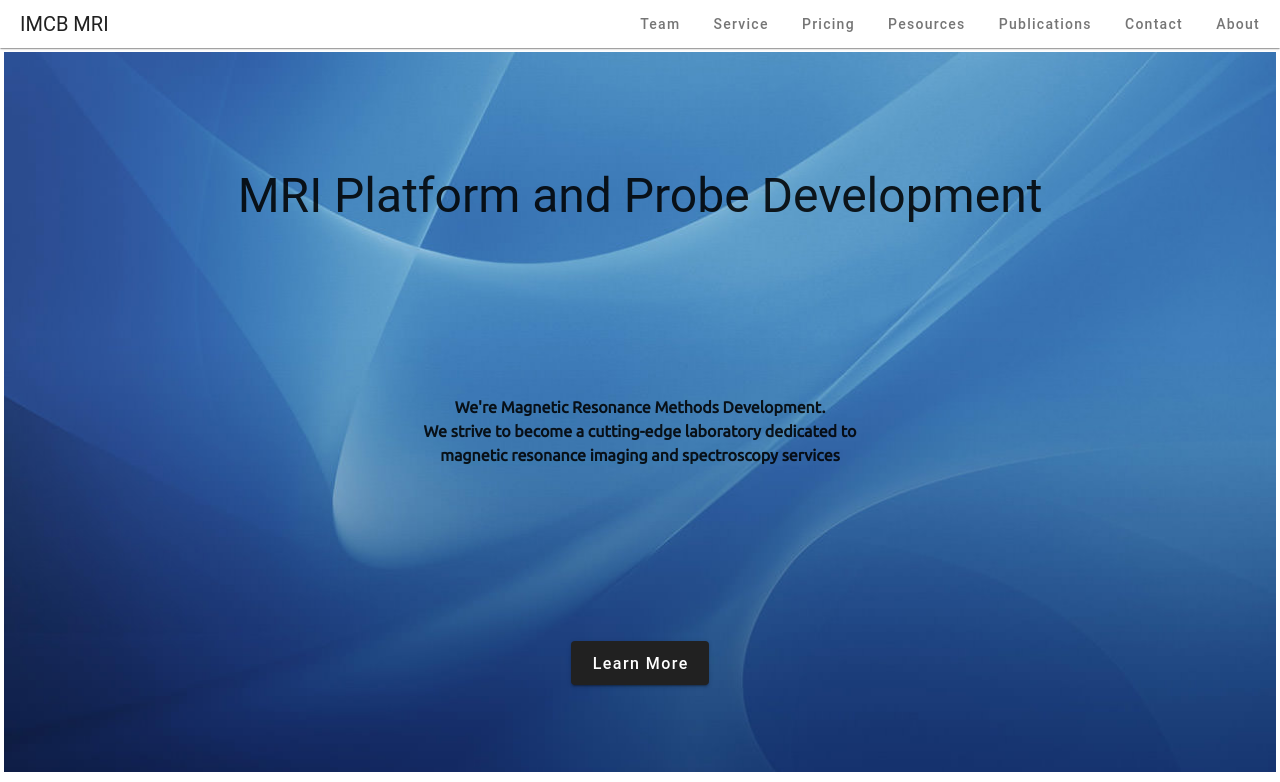
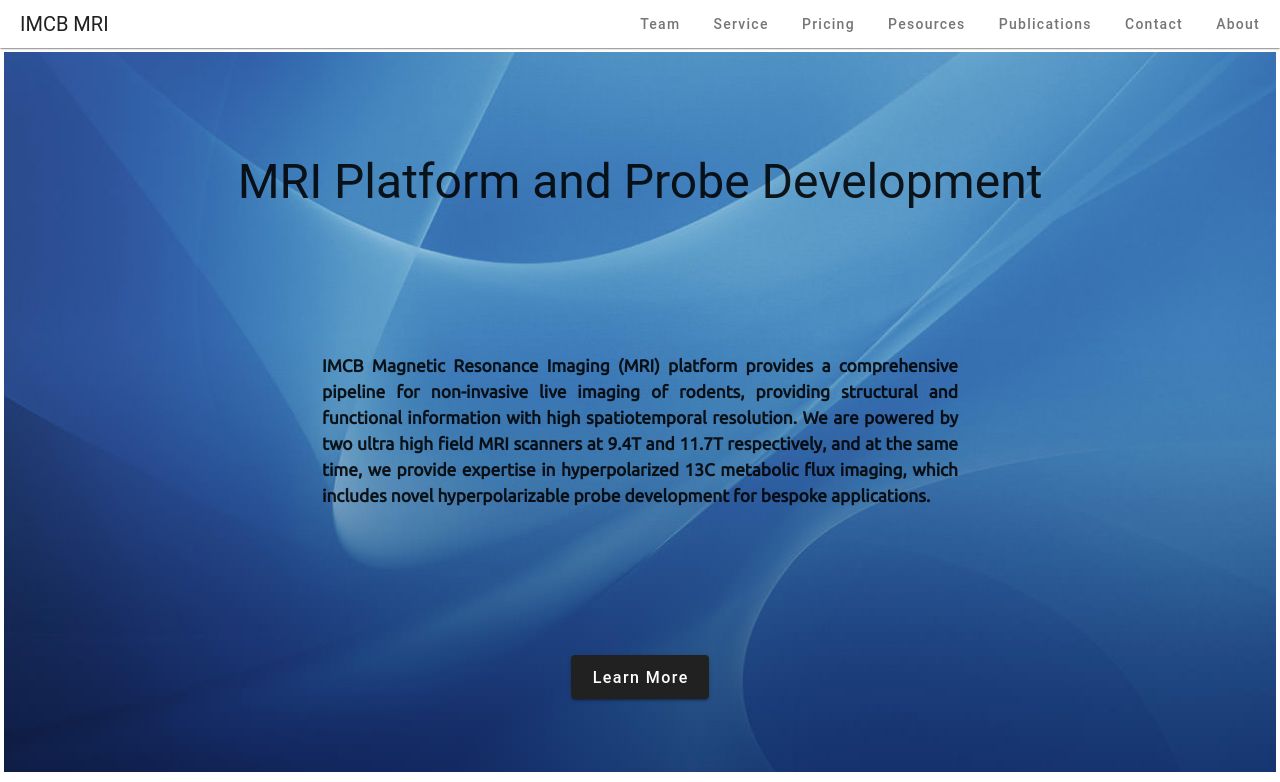
Before and after one commit to mrmdlab/mrmdlab.github.io, a Vue app: page / in a window 1280 px wide. Shown: the top 782 px of the page. Built offline with nearby package versions, Linux system fonts and the light colour scheme.

Commit message:
update Home description

```diff
--- a/src/views/Home.vue
+++ b/src/views/Home.vue
@@ -1,10 +1,8 @@
 <template>
   <v-row id="slogan" class="d-flex flex-column justify-space-around align-center">
     <h1 class="text-h3 mt-8">MRI Platform and Probe Development</h1>
-    <div class="text-center ubuntu font-weight-bold">
-      <p>We're Magnetic Resonance Methods Development.</p>
-      <p>We strive to become a cutting-edge laboratory dedicated to </p>
-      <p>magnetic resonance imaging and spectroscopy services</p>
+    <div id="desc" class="text-justify ubuntu font-weight-bold">
+      <p>IMCB Magnetic Resonance Imaging (MRI) platform provides a comprehensive pipeline for non-invasive live imaging of rodents, providing structural and functional information with high spatiotemporal resolution. We are powered by two ultra high field MRI scanners at 9.4T and 11.7T respectively, and at the same time, we provide expertise in hyperpolarized 13C metabolic flux imaging, which includes novel hyperpolarizable probe development for bespoke applications.</p>
     </div>
     <v-btn size="large" @click="$router.push('/service')" theme="dark">Learn More</v-btn>
   </v-row>
@@ -62,6 +60,11 @@ points.value.forEach((pnt) => {
   height: 90vh;
 }
 
+#desc {
+  max-width: 50%;
+  font-size: 13pt;
+}
+
 .photo {
   height: 85vh;
 }
--- a/src/views/Team.vue
+++ b/src/views/Team.vue
@@ -32,7 +32,7 @@ export default {
                     position: "Platform Lead",
                     imgUrl: import("@/assets/photos/QX.webp"),
                     email: "ong_qunxiang@imcb.a-star.edu.sg",
-                    description: "Dr. Ong received his PhD in Chemical Biology from Stanford University, where he invented novel optogenetic tools to probe into protein activity and function. At IMCB, he applies these tools to investigate the role of proteins in metabolic diseases and complication."
+                    description: "Dr. Ong obtained his PhD in Chemistry from Stanford University in 2018 in Bianxiao Cui lab. He did postdoctoral research at the Department of Comparative Medicine in Yale University under Prof Xiaoyong Yang and the Laboratory of Metabolic Medicine in IMCB under Prof Han Weiping. He is a multidisciplinary scientist who uses light and magnetic fields to probe intricate insights into biology."
                 },
                 {
                     name: "Paul CASSIDY",
@@ -67,7 +67,7 @@ export default {
                     position: "Research Officer",
                     imgUrl: import("@/assets/photos/Alicia.webp"),
                     email: "alicia_tan@imcb.a-star.edu.sg",
-                    description: "Alicia is very good at learning new knowledge and skills."
+                    description: "Alicia graduated from NUS Life sciences with a Bachelor in Science. She is a research officer with vast hands-on experience performing clerical and laboratory work to advance research goals. As an integral member of the Han Weiping group, Alicia is both adept at experimentation and data analysis in neurological and MRI studies."
                 },
             ],
             interns: [
```
Also changed, not shown: 1 other file (tests, documents, lock files or other folders).
